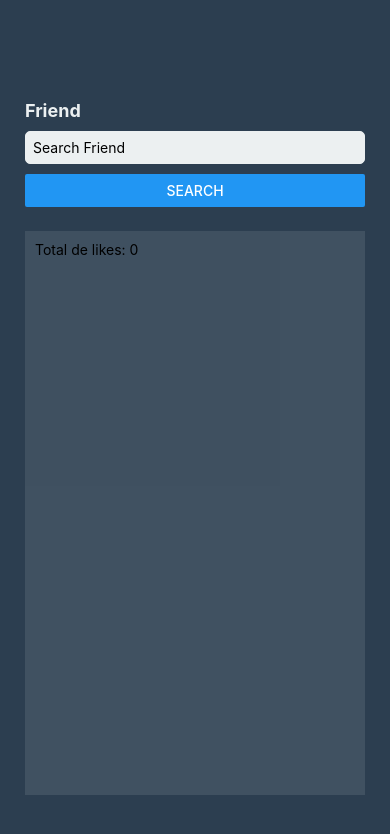
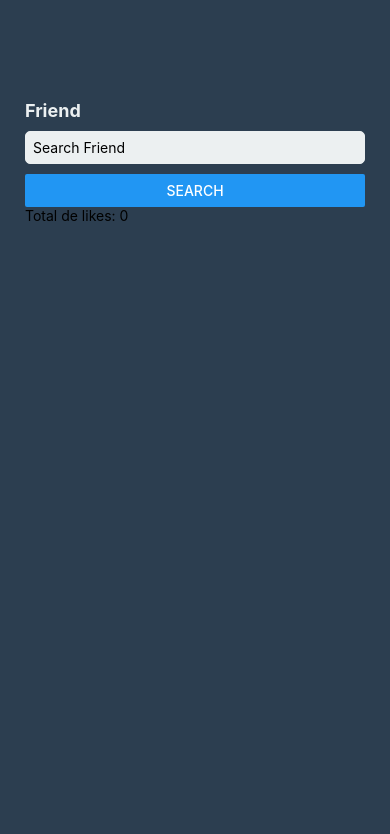
Before and after one commit to andrelinos/performanceapp, a React Native app: screen / in a window 390 px wide. Shown: the top 834 px of the page. Built offline with nearby package versions, Linux system fonts and the light colour scheme.

Commit message:
Add: FlatList

```diff
--- a/src/components/FriendList.tsx
+++ b/src/components/FriendList.tsx
@@ -1,5 +1,5 @@
 import React, { useMemo } from 'react';
-import { View, Text } from 'react-native';
+import { View, Text, FlatList } from 'react-native';
 
 import { Friend } from './Friend';
 
@@ -24,9 +24,13 @@ export function FriendList({ data, follow }: FriendProps) {
     return (
         <View>
             <Text>Total de likes: {totalLikes}</Text>
-            {data.map((friend) => (
-                <Friend key={String(friend.id)} data={friend} follow={follow} />
-            ))}
+            <FlatList
+                data={data}
+                keyExtractor={(item) => String(item.id)}
+                renderItem={({ item }) => (
+                    <Friend data={item} follow={follow} />
+                )}
+            />
         </View>
     );
 }
--- a/src/screens/Home.tsx
+++ b/src/screens/Home.tsx
@@ -54,9 +54,8 @@ export function Home() {
                 onChangeText={setName}
             />
             <Button title="Search" onPress={handleSearch} />
-            <ScrollView style={styles.list}>
-                <FriendList data={friends} follow={handleFollow} />
-            </ScrollView>
+
+            <FriendList data={friends} follow={handleFollow} />
         </View>
     );
 }
```
